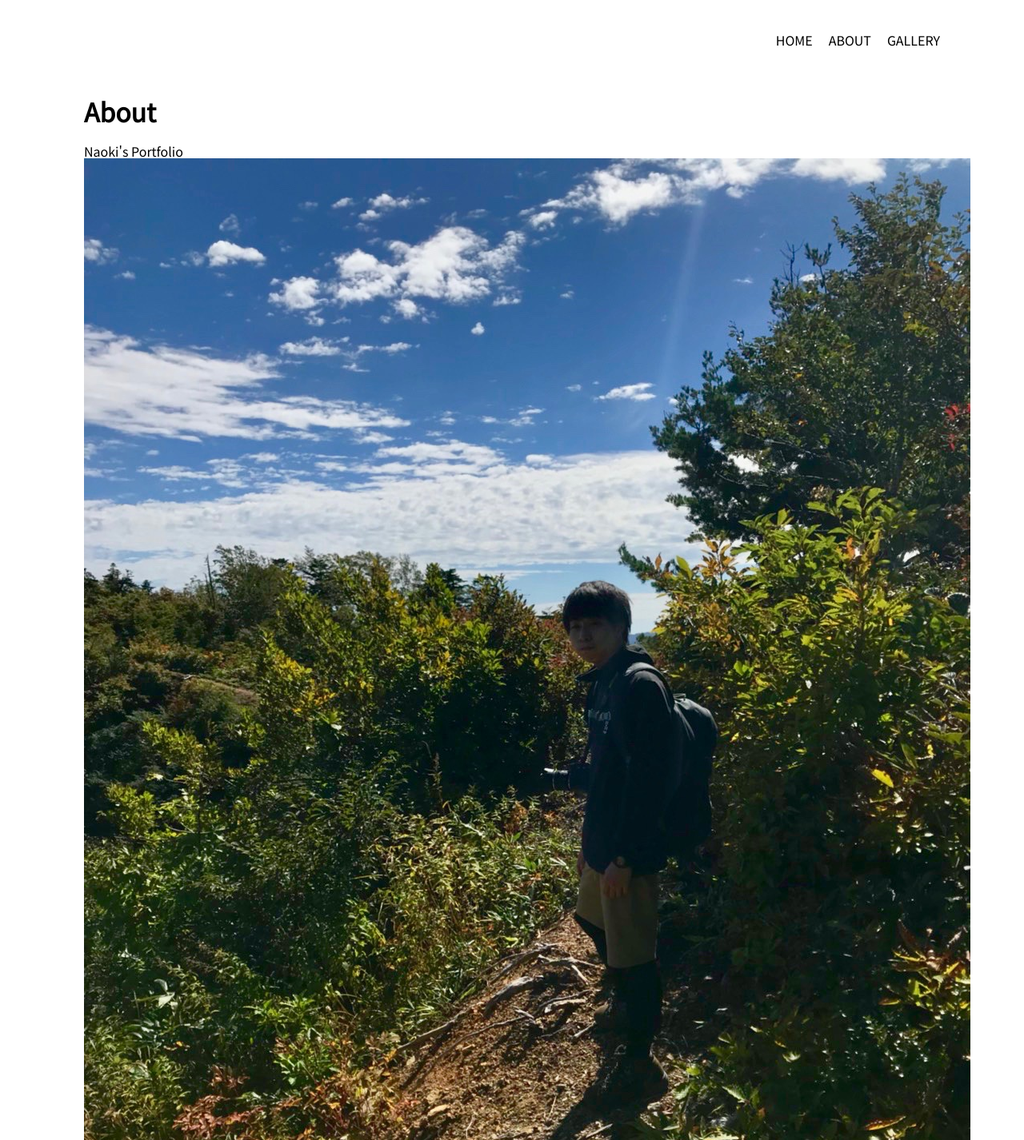
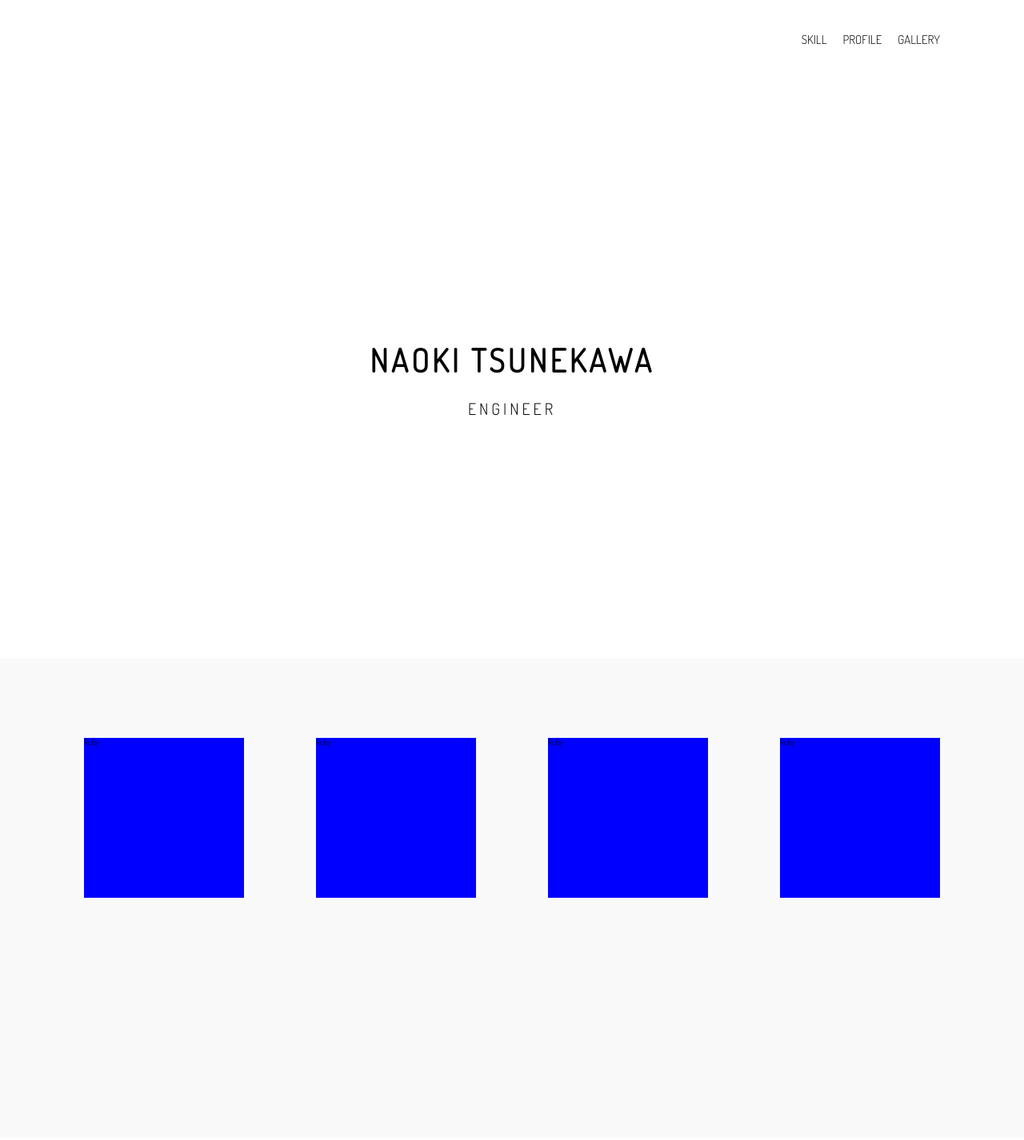
Before and after one commit to naoki-tsunekawa/portfolio, a plain HTML site: page index.html in a window 1280 px wide. Shown: the top 1426 px of the page at 80% size. Drawn offline with Linux system fonts and the light colour scheme; a web font is replaced by a local one.

Commit message:
update myportfoil

```diff
--- a/index.html
+++ b/index.html
@@ -4,8 +4,11 @@
   <meta charset="UTF-8">
   <meta name="viewport" content="width=device-width, initial-scale=1.0">
   <meta http-equiv="X-UA-Compatible" content="ie=edge">
-  <title>Example Portfolio</title>
-  <link href="https://fonts.googleapis.com/css2?family=Kameron:wght@400;700&family=Noto+Sans+JP&display=swap" rel="stylesheet">
+  <title>Naoki Tsunekawa</title>
+  <link rel="preconnect" href="https://fonts.gstatic.com">
+  <link rel="preconnect" href="https://fonts.gstatic.com">
+  <link rel="preconnect" href="https://fonts.gstatic.com">
+  <link href="https://fonts.googleapis.com/css2?family=Dosis:wght@300&display=swap" rel="stylesheet">
   <link rel="stylesheet" href="styles/vendors/normalize.css">
   <link rel="stylesheet" href="styles/style.css">
 </head>
@@ -19,8 +22,8 @@
           <!-- desktop表示時のナビゲーション -->
           <nav class="header__nav">
             <ul class="header__ul">
-              <li class="header__li"><a href="#">Home</a></li>
-              <li class="header__li"><a href="#">About</a></li>
+              <li class="header__li"><a href="#">Skill</a></li>
+              <li class="header__li"><a href="#">Profile</a></li>
               <li class="header__li"><a href="#">Gallery</a></li>
             </ul>
           </nav>
@@ -34,27 +37,41 @@
       </header>
 
       <div class="content">
-        <h1>About</h1>
-        <span>Naoki's Portfolio</span>
-        <div class="image__container">
-          <img src="images/IMG_8690.JPG" alt="" srcset="" class="image__content">
+        <div class="Logo">
+          <h1 class="name_text">NAOKI TSUNEKAWA</h1>
+          <span class="job_text">ENGINEER</span>
+        </div>
+        <div class="skills_container">
+          <div class="skills_wrapper">
+            <div class="skill">
+              Ruby
+            </div>
+            <div class="skill">
+              Ruby
+            </div>
+            <div class="skill">
+              Ruby
+            </div>
+            <div class="skill">
+              Ruby
+            </div>
+          </div>
         </div>
       </div>
     </div>
-
 
     <!-- mobile表示時のナビゲーション -->
     <nav class="mobile-menu">
       <ul class="mobile-menu__main">
         <li class="mobile-menu__item">
           <a class="mobile-menu__link" href="#">
-            <span class="main-title">Home</span>
-            <span class="sub-title">ホーム</span>
+            <span class="main-title">Skill</span>
+            <span class="sub-title">スキル</span>
           </a>
         </li>
         <li class="mobile-menu__item">
           <a class="mobile-menu__link" href="">
-            <span class="main-title">About</span>
+            <span class="main-title">Profile</span>
             <span class="sub-title">私について</span>
           </a>
         </li>
--- a/styles/breakpoints/_960up.scss
+++ b/styles/breakpoints/_960up.scss
@@ -4,38 +4,39 @@ Stylesheet: 960px以上のモニタで適用
 
 ******************************************************************/
 
-// font utility class
 .font-sm {
-	font-size: 16px;
+	font-size: 1.6rem;
 }
 
 .font-md {
-	font-size: 19px;
+	font-size: 1.9rem;
 }
 
 .font-lr {
-	font-size: 23px;
+	font-size: 2.3rem;
 }
 
 .font-lg {
-	font-size: 36px;
+	font-size: 3.6rem;
 }
 
-// margin utility class
 .mb-lg {
 	margin-bottom: 150px !important;
 }
 
-// padding utility class
 .pb-lg {
 	padding-bottom: 150px !important;
 }
 
-// ナビゲーション　スタイル
+// ナビゲーション
 .header {
 	&__nav {
 		// desktop表示時に表示する
 		display: block;
+	}
+
+	&__ul{
+		font-size: 1.5rem;
 	}
 }
 
--- a/styles/breakpoints/_base.scss
+++ b/styles/breakpoints/_base.scss
@@ -3,26 +3,30 @@
 Stylesheet: ベーススタイル
 
 ******************************************************************/
+html {
+	font-size: 62.5%;
+}
+
 body {
 	// web font
-	font-family: 'Kameron','Noto Sans JP', sans-serif;
+	font-family: 'Dosis','Noto Sans JP', sans-serif;
 }
 
 // font utility class
 .font-sm {
-	font-size: 14px;
+	font-size: 1.4rem;
 }
 
 .font-md {
-	font-size: 17px;
+	font-size: 1.7rem;
 }
 
 .font-lr {
-	font-size: 17px;
+	font-size: 1.7rem;
 }
 
 .font-lg {
-	font-size: 25px;
+	font-size: 2.5rem;
 }
 
 // margin utility class
@@ -59,11 +63,11 @@ body {
 
 .main-title {
 	font-weight: 600;
-	font-size: 25px;
+	font-size: 2.5rem;
 }
 .sub-title {
 	display: block;
-	font-size: 14px;
+	font-size: 1.4rem;
 	color: $cSubTitle;
 }
 
@@ -77,7 +81,6 @@ body {
 	background-color: transparent;
 	height: $navHeight;
 	display: flex;
-	// justify-content: flex-end;
 	align-items: center;
 	z-index: 100;
 
@@ -114,10 +117,45 @@ body {
 
 .content {
 	padding-top: $navHeight;
-	@extend .content-width;
+	// @extend .content-width;
 }
 
-.image__container {
+.Logo {
+	width: 100%;
+	padding: 300px 0;
+	text-align: center;
 
+	.name_text{
+		letter-spacing: 4px;
+		font-size: 4rem;
+	}
 
+	.job_text {
+		letter-spacing: 4px;
+		font-size: 2rem;
+	}
 }
+
+.skills_container	{
+	background-color: #f9f9f9;
+	width: 100%;
+	height: 500px;
+	padding-top: 100px;
+}
+
+.skills_wrapper	{
+	display: -webkit-flex;
+	display: -moz-flex;
+	display: -ms-flex;
+	display: -o-flex;
+	display: flex;
+	flex-wrap: wrap;
+	justify-content: center;
+}
+
+.skill {
+	width: 200px;
+	height: 200px;
+	margin: 0 45px 50px 45px;
+	background-color: blue;
+}
```
Also changed, not shown: images/Docker-logo.png (added), images/Git-Logo.png (added), images/HTML5_Logo.png (added), images/IMG_8690.JPG (deleted), images/circle-logo.png (added), images/ruby.png (added), styles/modules/_mobile-menu.scss (line endings or trailing spaces), styles/style.css, 2 other files.
